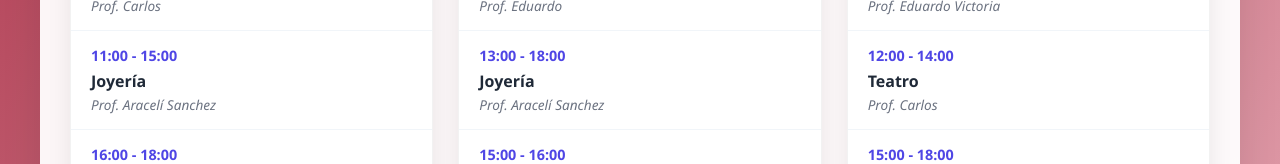
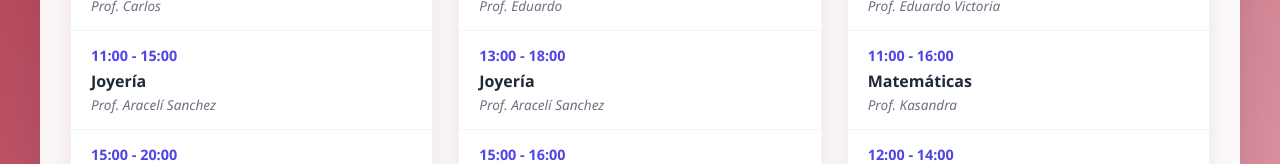
Before and after one commit to oto-ml/pilares-horario, a plain HTML site: page index.html in a window 1280 px wide. Shown: the part 784-948 px from the top of the page. Drawn offline with Linux system fonts and the light colour scheme.

Commit message:
Adding new register

```diff
--- a/index.html
+++ b/index.html
@@ -416,6 +416,7 @@
                 { time: '10:00 - 11:00', name: 'Activación Física', teacher: 'Vicente Muñoz' },
                 { time: '11:00 - 13:00', name: 'Teatro', teacher: 'Carlos ' },
                 { time: '11:00 - 15:00', name: 'Joyería', teacher: 'Aracelí Sanchez' },
+                { time: '15:00 - 20:00', name: 'Matemáticas', teacher: 'Kasandra' },
                 { time: '16:00 - 18:00', name: 'Box y Defensa Personal', teacher: 'Javier Solis' },
                 { time: '16:00 - 18:00', name: 'Guitarra Básica', teacher: 'Eduardo Victoria' },
                 { time: '17:00 - 20:00', name: 'Bicicleta', teacher: 'Oscar' },
@@ -428,6 +429,7 @@
                 { time: '12:00 - 14:00', name: 'Danzón', teacher: 'Eduardo' },
                 { time: '13:00 - 18:00', name: 'Joyería', teacher: 'Aracelí Sanchez' },
                 { time: '15:00 - 16:00', name: 'Lengua de Señas Mexicana para niños', teacher: 'Itzel' },
+                { time: '15:00 - 20:00', name: 'Matemáticas', teacher: 'Kasandra' },
                 { time: '16:00 - 17:00', name: 'Lengua de Señas Mexicana para usuarios sordos', teacher: 'Itzel' },
                 { time: '16:00 - 18:30', name: 'Teatro', teacher: 'Carlos ' },
                 { time: '16:00 - 20:00', name: 'Ajedrez', teacher: 'Enrique Santos' },
@@ -437,6 +439,7 @@
                 { time: '08:30 - 10:00', name: 'Zumba', teacher: 'Miriam' },
                 { time: '10:00 - 11:00', name: 'Activación Física', teacher: 'Vicente Muñoz' },
                 { time: '10:30 - 12:30', name: 'Guitarra Básica', teacher: 'Eduardo Victoria' },
+                { time: '11:00 - 16:00', name: 'Matemáticas', teacher: 'Kasandra' },
                 { time: '12:00 - 14:00', name: 'Teatro', teacher: 'Carlos ' },
                 { time: '15:00 - 18:00', name: 'Bordado Tenango', teacher: 'Claudia Loyola' },
                 { time: '16:00 - 18:00', name: 'Box y Defensa Personal', teacher: 'Javier Solis' },
@@ -444,6 +447,7 @@
             ],
             'Jueves': [
                 { time: '10:00 - 11:00', name: 'Baile Fitness', teacher: 'Israel García' },
+                { time: '10:00 - 15:00', name: 'Matemáticas', teacher: 'Kasandra' },
                 { time: '11:00 - 13:00', name: 'Arte Urbano', teacher: 'Adriana Dominguez' },
                 { time: '16:00 - 18:30', name: 'Teatro', teacher: 'Carlos ' },
                 { time: '17:30 - 18:30', name: 'Salsa', teacher: 'Eduardo' },
@@ -454,6 +458,7 @@
             'Viernes': [
                 { time: '08:30 - 10:00', name: 'Zumba', teacher: 'Miriam' },
                 { time: '10:00 - 11:00', name: 'Activación Física', teacher: 'Vicente Muñoz' },
+                { time: '10:00 - 15:00', name: 'Matemáticas', teacher: 'Kasandra' },
                 { time: '11:00 - 14:00', name: 'Teatro', teacher: 'Carlos ' },
                 { time: '15:00 - 19:00', name: 'Joyería', teacher: 'Aracelí Sanchez' },
                 { time: '15:00 - 16:00', name: 'Lengua de Señas Mexicana para niños', teacher: 'Itzel' },
```
